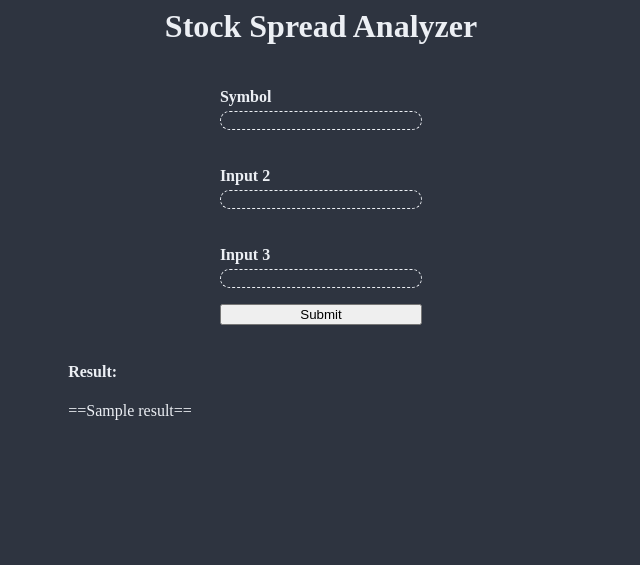
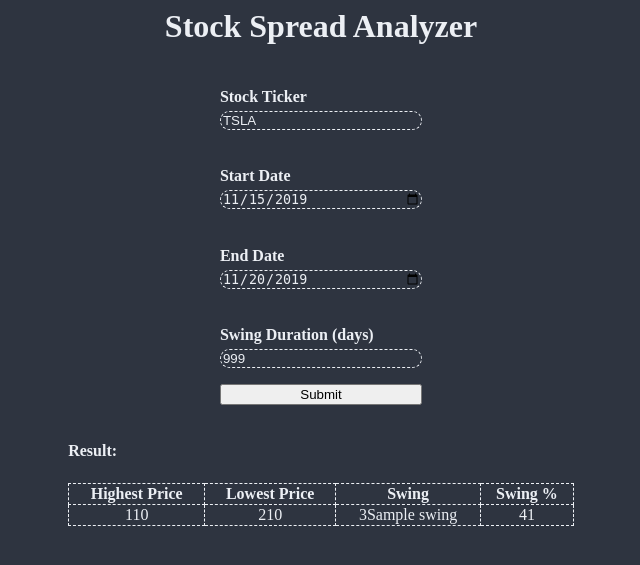
Before and after one commit to NathanInbar/StockSpreadAnalyzer, a Flask app: template templates/index.html in a window 1280 px wide. Shown: the top 565 px of the page, without its empty margins (319-959 px from the left). Run offline with Flask 2, Linux system fonts and the light colour scheme; the template is opened without the code that fills it: most values are stand-ins (such as "Sample title", 1, 10 or a date in 2020).

```diff
--- a/app.py
+++ b/app.py
@@ -1,17 +1,17 @@
 from flask import Flask, render_template, request
 from flask_session import Session
-from alpha_vantage.timeseries import TimeSeries
+from api_key import API_KEY
+from datetime import datetime
+from iexfinance.stocks import get_historical_data
 import json
 
 #relavant docs: https://www.alphavantage.co/documentation/#intraday
-
-#alpha vantage api key
-API_KEY="O3QZG39MGA8IMI1R"
 
 app = Flask(__name__)
 
 app.config["SESSION_PERMANENT"] = False
 Session(app)
+
 
 @app.route("/", methods=["GET", "POST"])
 def index():
@@ -19,6 +19,37 @@ def index():
         return render_template("index.html")
     if request.method == "POST":
         symbol = request.form.get('symbol')
+        startdate = request.form.get('startdate').split('-')
+        enddate = request.form.get('dt').split('-')
+        swingduration = request.form.get('swingduration')
+
+        for i in range(0,len(startdate)):
+            startdate[i] = int(startdate[i])
+
+        for i in range(0,len(enddate)):
+            enddate[i] = int(enddate[i])
+
+        strt = datetime(startdate[0],startdate[1],startdate[2])
+        end = datetime(enddate[0],enddate[1],enddate[2])
+
+        strt = datetime(2019,1,1)
+        end = datetime(2019,1,2)
+
+        data = {}
+
+        try:
+            #data = get_historical_data(symbol,strt, end, token=API_KEY)
+            data = get_historical_data("TSLA",strt,end, token=API_KEY)
+        except Exception as e:
+            print(f'error:{e}')
+
+        print('debug')
+        for key in data:
+            print(data[key]['high'])
+
+
+        #print(f'S: {symbol}\nSD: {startdate}\nED: {enddate}\nSW: {swingduration}\n')
         return render_template("index.html", result=symbol)
 
+
 app.run(debug=True)
--- a/requirements.txt
+++ b/requirements.txt
@@ -1,3 +1,3 @@
 flask
 flask-session
-alpha_vintage
+iexfinance
--- a/static/styles.css
+++ b/static/styles.css
@@ -25,3 +25,13 @@ input {
     border-radius: 30px;
     margin-bottom: 1rem;
 }
+
+table {
+    border: 1px dashed #eceff4;
+    color: #eceff4;
+    border-collapse: collapse;
+    text-align: center;
+}
+td, th {
+    border: 1px dashed #eceff4;
+}
--- a/templates/index.html
+++ b/templates/index.html
@@ -8,18 +8,36 @@
         <h1>Stock Spread Analyzer</h1>
         <div>
             <form action="/" method="post">
-                <h4>Symbol</h4>
-                <input type="text" name="symbol">
-                <h4>Input 2</h4>
-                <input type="text">
-                <h4>Input 3</h4>
-                <input type="text">
+                <h4>Stock Ticker</h4>
+                <input type="text" name="symbol" value="TSLA">
+                <h4>Start Date</h4>
+                <input type="date" name="startdate" value="2019-11-15">
+                <h4>End Date</h4>
+                <input type="date" name="dt"  value="2019-11-20">
+                <h4>Swing Duration (days)</h4>
+                <input type="number" name="swingduration" value="999">
                 <button type="submit">Submit</button>
             </form>
         </div>
         <div>
             <h4>Result:</h4>
-            <p>=={{result}}==</p>
+            <br/>
+            <table>
+                <tr>
+                    <th>Highest Price</th>
+                    <th>Lowest Price</th>
+                    <th>Swing</th>
+                    <th>Swing %</th>
+                </tr>
+                <tr>
+                    <td>1{{highest_price}}</td>
+                    <td>2{{lowest_price}}</td>
+                    <td>3{{swing}}</td>
+                    <td>4{{swing_percent}}</td>
+                </tr>
+
+            </table>
+
         </div>
     </body>
 </html>
```
Also changed, not shown: 1 other file.
